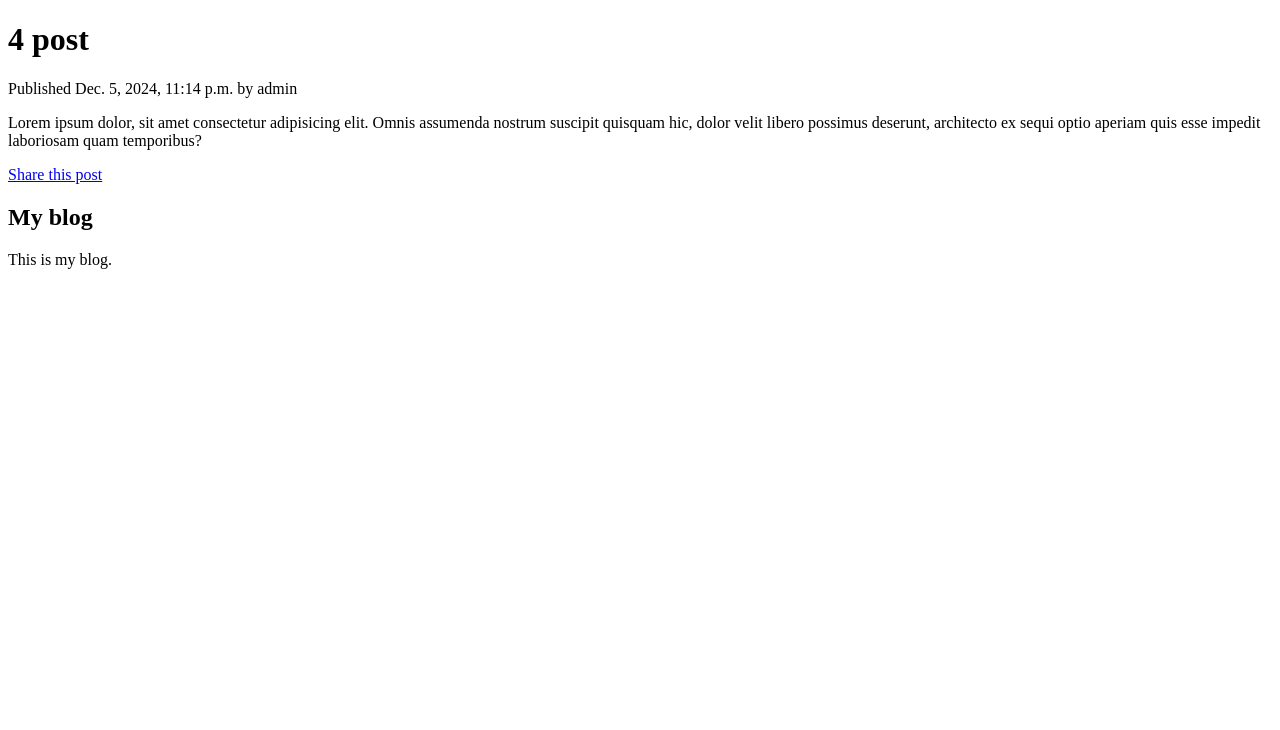
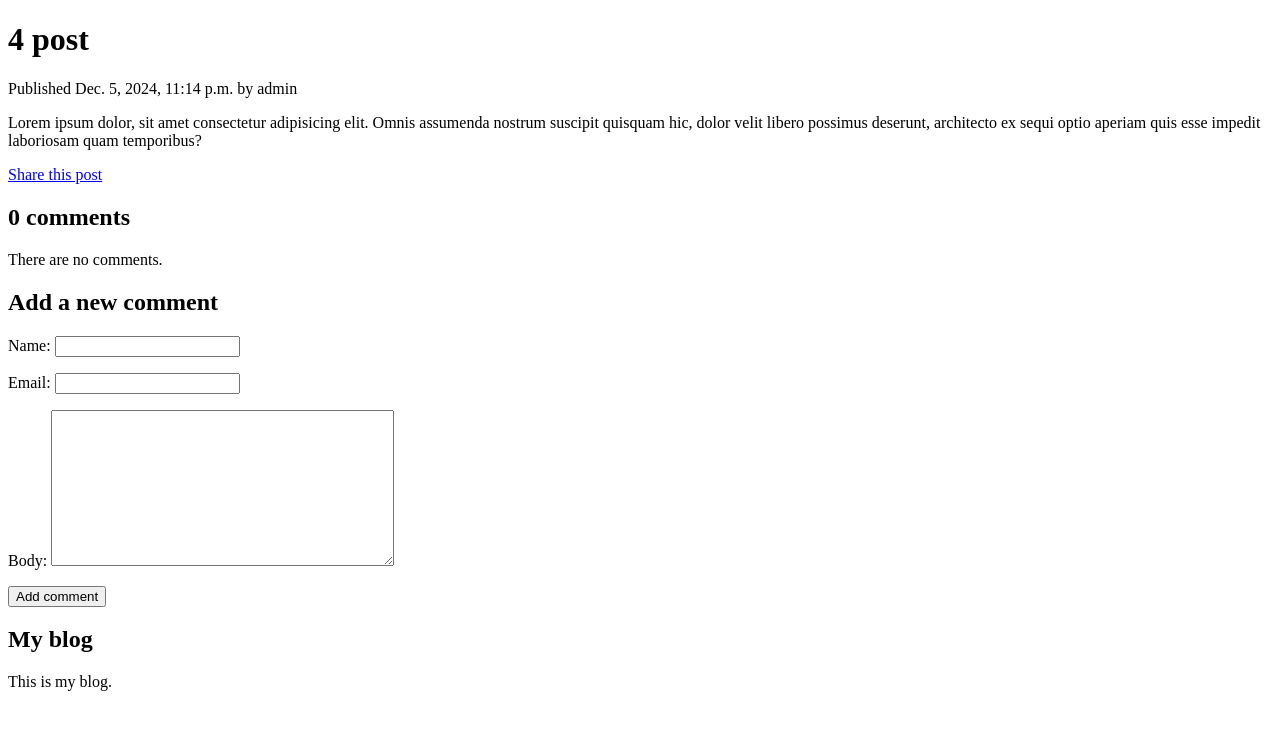
Before and after one commit to dmurawski/blog, a Django app: a page that uses mysite/blog/templates/blog/post/detail.html in a window 1280 px wide. Shown: the top 730 px of the page. Run offline with Django 5.2, Linux system fonts and the light colour scheme; data comes from the database, SQL or seed files in the repository; both versions use the stored data as it was after the commit.

Commit message:
add comment url create templates for the comment form. Add comment to post detail view and template.

```diff
--- a/mysite/blog/templates/blog/post/detail.html
+++ b/mysite/blog/templates/blog/post/detail.html
@@ -13,4 +13,21 @@
             Share this post
         </a>
     </p>
+    {% with comments.count as total_comments %}
+        <h2>
+            {{ total_comments }} comment{{ total_comments|pluralize }}
+        </h2>
+    {% endwith %}
+    {% for comment in comments %}
+        <div>
+            <p>
+                Comment {{ forloop.counter }} by {{ comment.name }}
+                {{ comment.created }}
+            </p>
+            {{ comment.body }}
+        </div>
+    {% empty %}
+        <p>There are no comments.</p>
+    {% endfor %}
+    {% include "blog/post/includes/comment_form.html" %}
 {% endblock content %}
--- /dev/null
+++ b/mysite/blog/templates/blog/post/includes/comment_form.html
@@ -0,0 +1,8 @@
+<h2>Add a new comment</h2>
+<form action="{% url 'blog:post_comment' post.id %}" method="post">
+    {{ form.as_p }}
+    {% csrf_token %}
+    <p>
+        <input type="submit" value="Add comment">
+    </p>
+</form>
--- a/mysite/blog/urls.py
+++ b/mysite/blog/urls.py
@@ -11,5 +11,10 @@ urlpatterns = [
         views.post_detail,
         name="post_detail",
     ),
-    path("<int:post_id>/share/",views.post_share,name="post_share"),
+    path(
+        "<int:post_id>/share/",
+        views.post_share,
+        name="post_share",
+    ),
+    path("<int:post_id>/comment/", views.post_comment, name="post_comment"),
 ]
--- a/mysite/blog/views.py
+++ b/mysite/blog/views.py
@@ -68,7 +68,17 @@ def post_detail(request, year, month, day, post):
         publish__month=month,
         publish__day=day,
     )
-    return render(request, "blog/post/detail.html", {"post": post})
+    comments = post.comments.filter(active=True)
+    form = CommentForm()
+    return render(
+        request,
+        "blog/post/detail.html",
+        {
+            "post": post,
+            "comments": comments,
+            "form": form,
+        },
+    )
 
 
 @require_POST
```
Also changed, not shown: mysite/blog/templates/blog/post/comment.html (added, +16 -0 lines), mysite/db.sqlite3.
